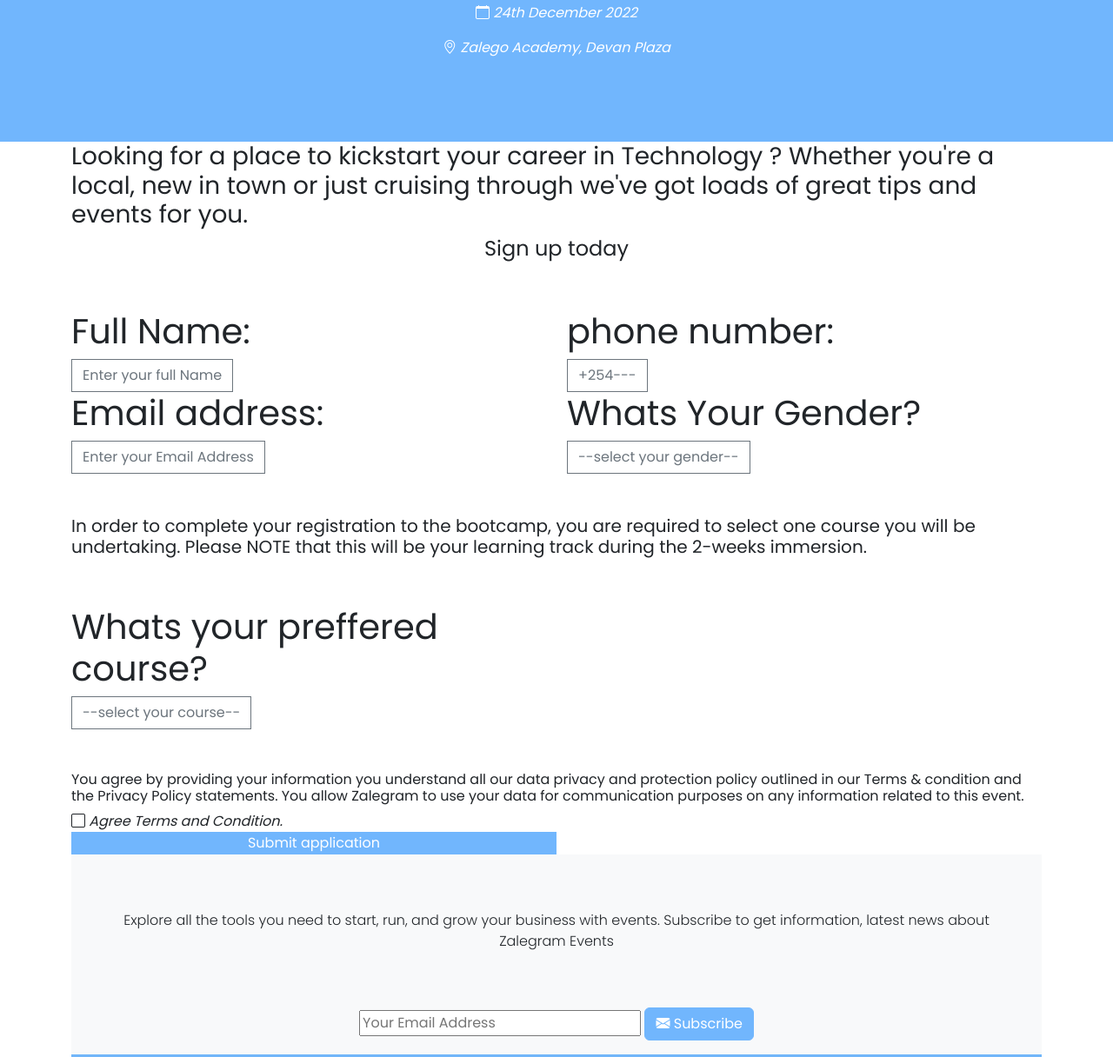
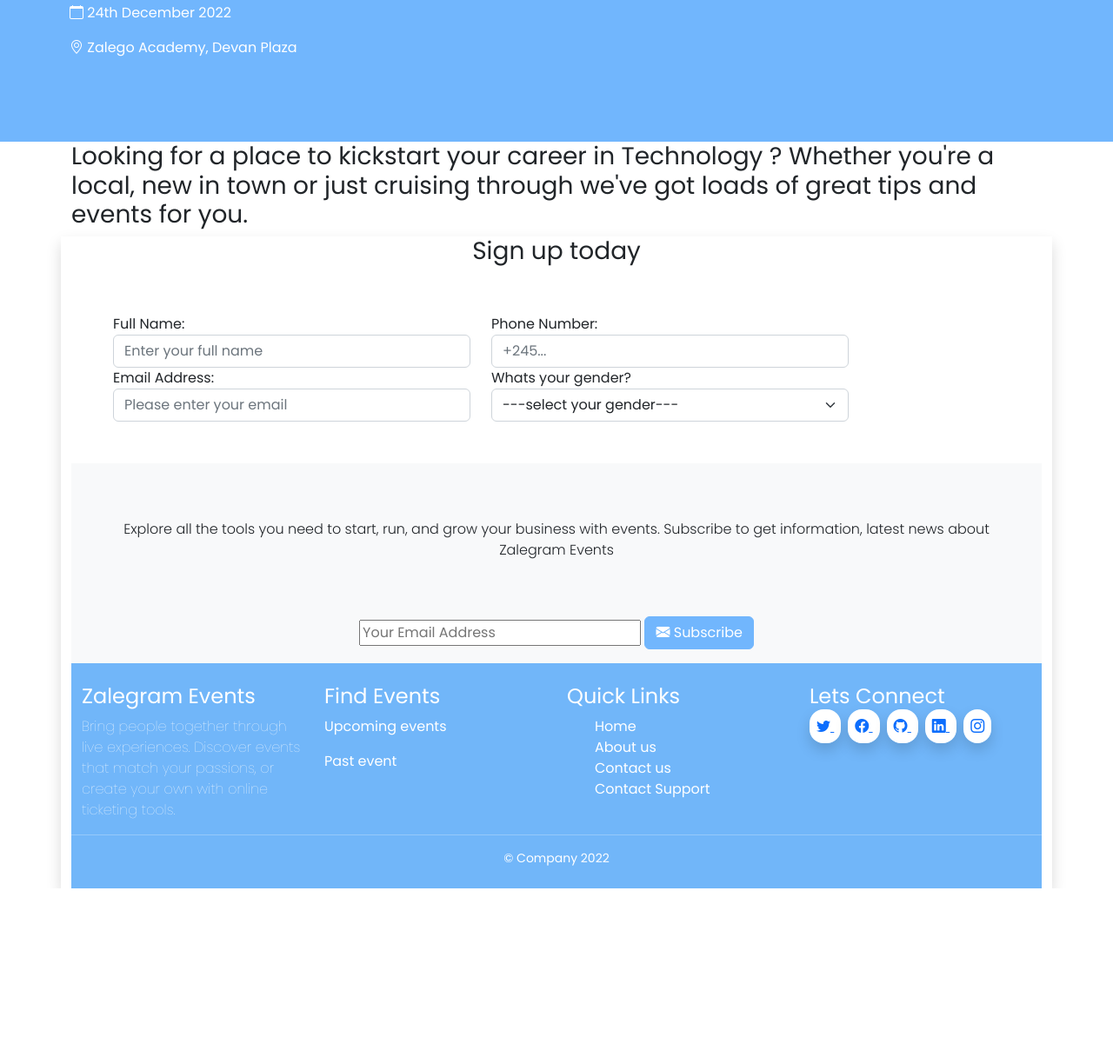
Before and after one commit to zakariaabdikadir/Event-website, a plain HTML site: page enroll.html in a window 1280 px wide. Shown: the part 133-1349 px from the top of the page at 87% size. After the commit the page ends 1155 px from the top, so only its background shows below. Drawn offline with nearby package versions, Linux system fonts and the light colour scheme.

Commit message:
brushing through

```diff
--- a/enroll.html
+++ b/enroll.html
@@ -27,10 +27,9 @@
    </nav>
 <body>
     <main class=" py-5" style="background-color: #71B6FD;padding: 80px !important;color: white;">
-        <h1 class="text-center">Associate Software Engineering Bootcamp</h1>
-         <p class="text-center"><i class=" container-row bi bi-calendar">      24th December 2022</i></p>
-        <p class="text-center">
-            <i class="bi bi-geo-alt">     Zalego Academy, Devan Plaza</i>
+        <h1>Associate Software Engineering Bootcamp</h1>
+         <p<i class=" container-row bi bi-calendar">      24th December 2022</i></p>
+        <p<i class="bi bi-geo-alt">     Zalego Academy, Devan Plaza</i>
         </p>
     </main>
       <div class="container">
@@ -39,47 +38,37 @@
                     Looking for a place to kickstart your career in Technology ? Whether you're a local, new in town or just cruising through we've got loads of great tips and events for you.
                 </h3>
       </div>
-                <h4 class="text-center text-decoration-bold" >
+    <diV class="container col-lg-12 shadow">
+                <h3 class="text-center text-decoration-bold" >
                     Sign up today
-                </h4>
+                </h3>
+               <form name="my form" class="form-group">
+                <div class="row p-5">
+                    <div class="col-sm-5">
+                       <label for="name">Full Name:</label>
+                       <input type="email" class="form-control" id="exampleInputEmail1" aria-describedby="emailHelp" placeholder="Enter your full name">
+                    </div>
+                    <div class="col-sm-5">
+                        <label for="name">Phone Number:</label>
+                        <input type="email" class="form-control" id="exampleInputEmail1" aria-describedby="emailHelp" placeholder="+245...">
+                     </div>
+                     <div class="col-sm-5">
+                        <label for="name">Email Address:</label>
+                        <input type="email" class="form-control" id="exampleInputEmail1" aria-describedby="emailHelp" placeholder="Please enter your email">
+                     </div>
+                     <div class="col-sm-5">
+                        <label for="name">Whats your gender?</label>
+                     <select class="form-select" aria-label="Default select example">
+                        <option selected>---select your gender---</option>
+                        <option value="1">male</option>
+                        <option value="2">female</option>
+                      </select>
+                    </div>
+                </div>
 
-              <div class="container">
-                <div class="row py-5">
-                    <div class="col-lg-6">
-                         <h1>Full Name:</h1>
-                         <button class="btn btn-outline-secondary rounded-0">Enter your full Name</button>
-                    </div>
-                    <div class="col-lg-6">
-                        <h1>phone number:</h1>
-                        <button class="btn btn-outline-secondary rounded-0">+254---</button>
-                   </div>
-                    <div class="col-lg-6">
-                         <h1>Email address:</h1>
-                         <button class="btn btn-outline-secondary rounded-0">Enter your Email Address</button>
-                    </div>
-                    <div class="col-lg-6">
-                        <h1>Whats Your Gender?</h1>
-                        <button class="btn btn-outline-secondary rounded-0">--select your gender--</button>
-                   </div>
-                </div>
-                <h5>
-                    In order to complete your registration to the bootcamp, you are required to select one course you will be undertaking. Please NOTE that this will be your learning track during the 2-weeks immersion.
-                </h5>
-                <div class="row py-5">
-                    <div class="col-lg-6">
-                         <h1>Whats your preffered course?</h1>
-                         <button class="btn btn-outline-secondary rounded-0">--select your course--</button>
-                    </div>
-              </div>
-              <h6>
-                You agree by providing your information you understand all our data privacy and protection policy outlined in our Terms & condition and the Privacy Policy statements.
-You allow Zalegram to use your data for communication purposes on any information related to this event.
-              </h6>
-              <i class="bi bi-square"> Agree Terms and Condition. </i>
-              <div class="col-lg-6">
-              <a href="#" class="nav-link text-white btn btn-primary rounded-0 ">Submit application</a>
-              </div>
-              <div class="container-fluid">
+               </form>
+
+               <div class="container-fluid">
                 <div class="row">
                     <div class="col-lg-12 text-center fw-light bg-light py-3">
                         <p class="text center p-5">
```
Also changed, not shown: aboutus.html (+4 -4 lines), contact.html (+34 -18 lines), index.html (+3 -2 lines).
